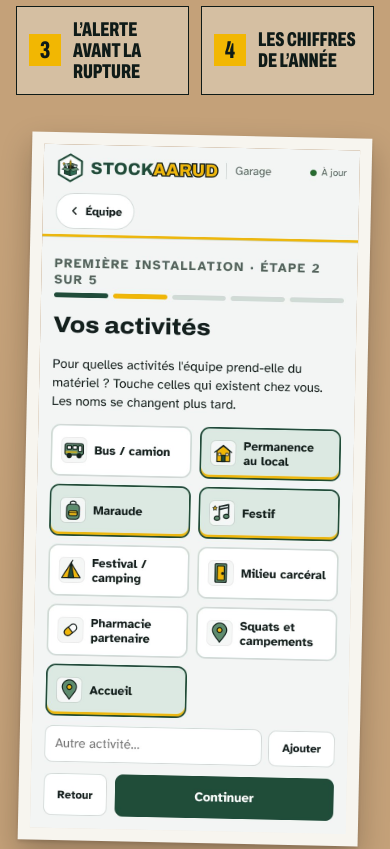
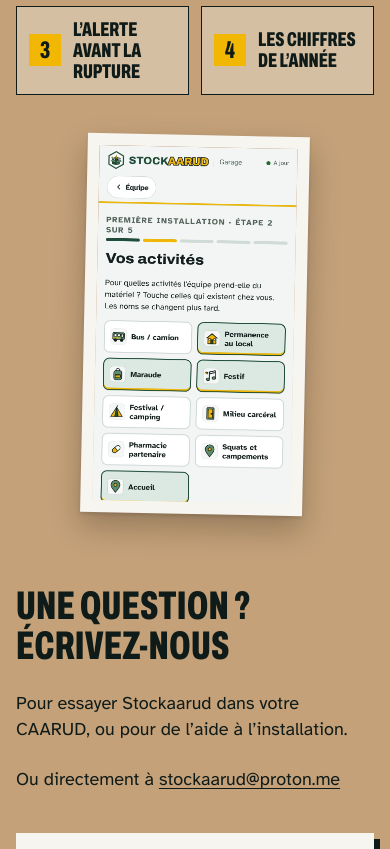
Before and after one commit to Stockaarud/stockaarud.github.io, a plain HTML site: page index.html in a window 390 px wide. Shown: the part 2027-2876 px from the top of the page. Drawn offline with Linux system fonts and the light colour scheme.

Commit message:
Mobile : bloc à onglets sans vide, captures de téléphone plus petites
Co-Authored-By: Claude Opus 5.5 <noreply@anthropic.com>
Claude-Session: https://claude.ai/code/session_01VpNJYW96ZqVjg3y5FHcikj

```diff
--- a/site.css
+++ b/site.css
@@ -234,7 +234,11 @@ code { font-family: var(--font-body); font-weight: 700; background: var(--color-
   .tab-n { min-width: 2rem; font-size: 1.5rem; }
   .tab-t { font-size: 0; gap: 0; }
   .tab-t b { font-size: 1.25rem; line-height: 1.05; }
-  .stage-area { min-height: 0; }
+  .stage-area { min-height: 0; display: block; }
+  .stage-area .panel { margin-inline: auto; }
+  .js .stage-area .panel:not(.is-on) { display: none; }
+  .stage-area .shot--phone { width: min(62%, 240px); }
+  .stage-area .shot--phone [data-slot] { aspect-ratio: 390 / 700; }
 }
 
 /* tutorial videos (installer page) */
```
